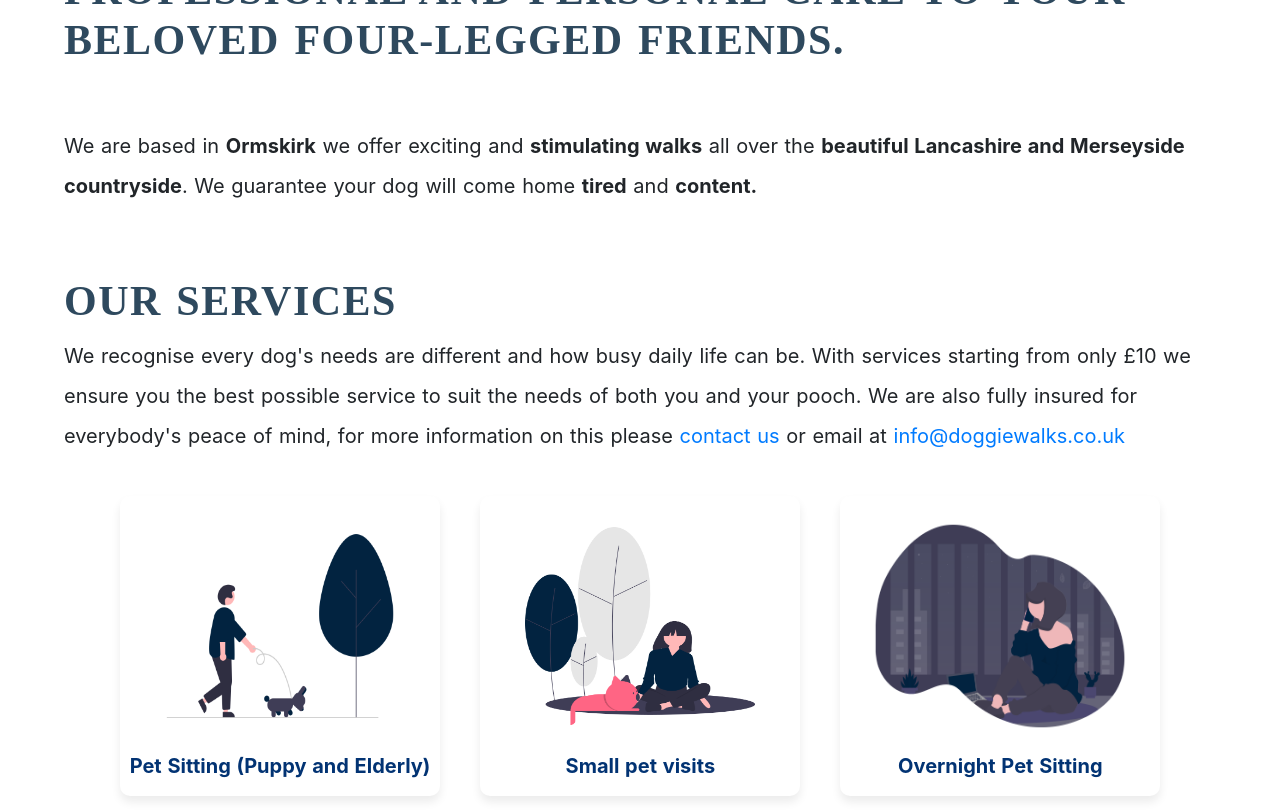
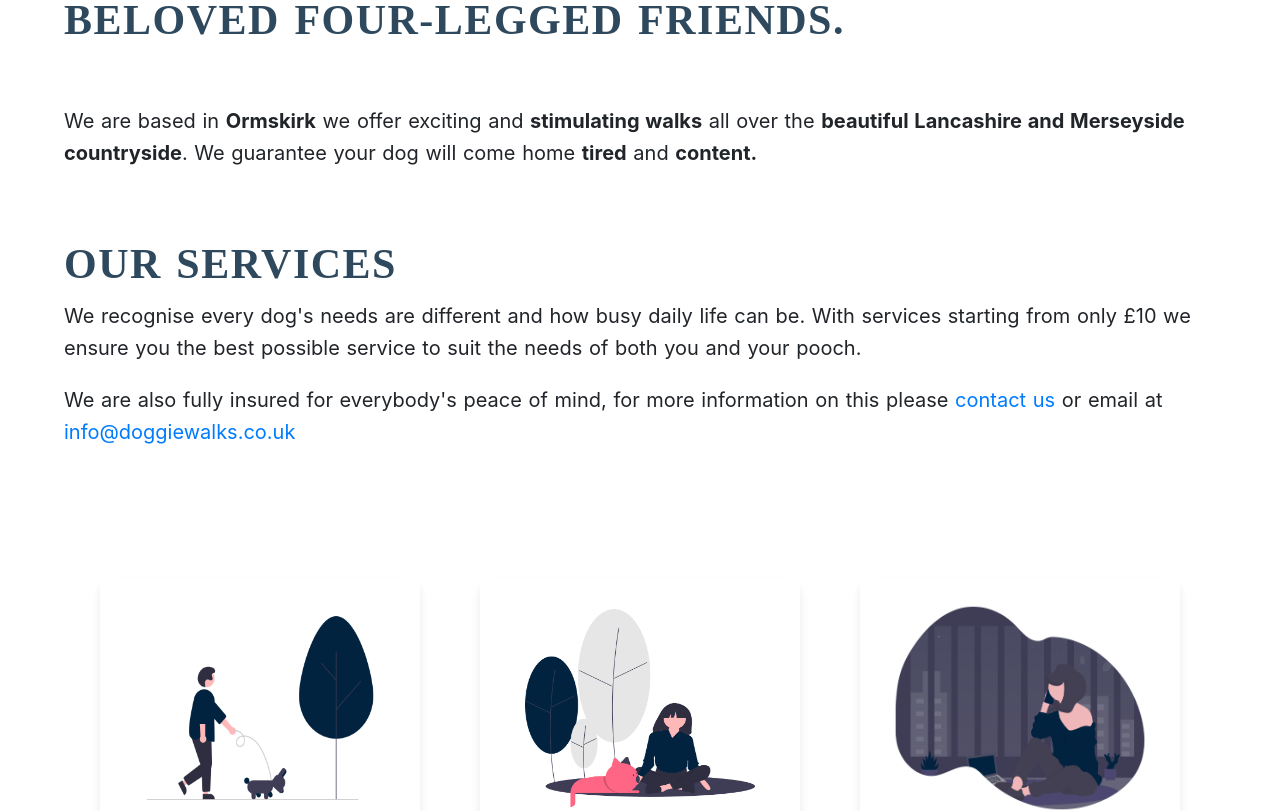
Before and after one commit to clarkenewsh/doggie-walks-site, a Nuxt app: page / in a window 1280 px wide. Shown: the part 711-1522 px from the top of the page. Built offline with nearby package versions, Linux system fonts and the light colour scheme; a web font is replaced by a local one.

Commit message:
code refactor

```diff
--- a/layouts/default.vue
+++ b/layouts/default.vue
@@ -48,7 +48,7 @@ html {
 *:after {
   box-sizing: border-box;
   margin: 0;
-  line-height: 2.0;
+  line-height: 1.6;
 }
 
 /* Mobile first css grid styles */
--- a/nuxt.config.js
+++ b/nuxt.config.js
@@ -51,5 +51,10 @@ export default {
 
   // Build Configuration: https://go.nuxtjs.dev/config-build
   build: {
+  },
+
+  generate: {
+    fallback: true
   }
+
 }
--- a/pages/contact.vue
+++ b/pages/contact.vue
@@ -57,12 +57,12 @@
 </template>
 <script>
 export default {
-    data() {
+  data () {
     return {
       title: 'Contact'
     }
   },
-    head() {
+  head () {
     return {
       title: this.title
     }
--- a/pages/index.vue
+++ b/pages/index.vue
@@ -13,7 +13,7 @@
       <p>
         We recognise every dog's needs are different and how busy daily life can be. With services starting from only
         £10 we ensure you the best possible service to suit the needs of both you and your pooch.
-        We are also fully insured for everybody's peace of mind, for more information on this please <a href="">contact
+       <p> We are also fully insured for everybody's peace of mind, for more information on this please <a href="">contact
           us</a> or email at <a href="mailto:info@doggiewalks.co.uk">info@doggiewalks.co.uk</a>
       </p>
       <div>
@@ -82,11 +82,12 @@ export default {
     text-align: center;
     color: #023373;
     font-weight: 700;
+    margin: 100px 0px;
   }
 
   #how-it-works figure {
     padding: 10px;
-    margin: 20px;
+    margin: 30px;
     box-shadow: 0 6px 10px rgb(0 0 0 / 8%);
     border-radius: 10px;
     background-color: #fff;
```
Also changed, not shown: pages/gallery.vue (+4 -6 lines), pages/about/team.vue (line endings or trailing spaces). Lines whose indentation alone changed are shown as unchanged.
